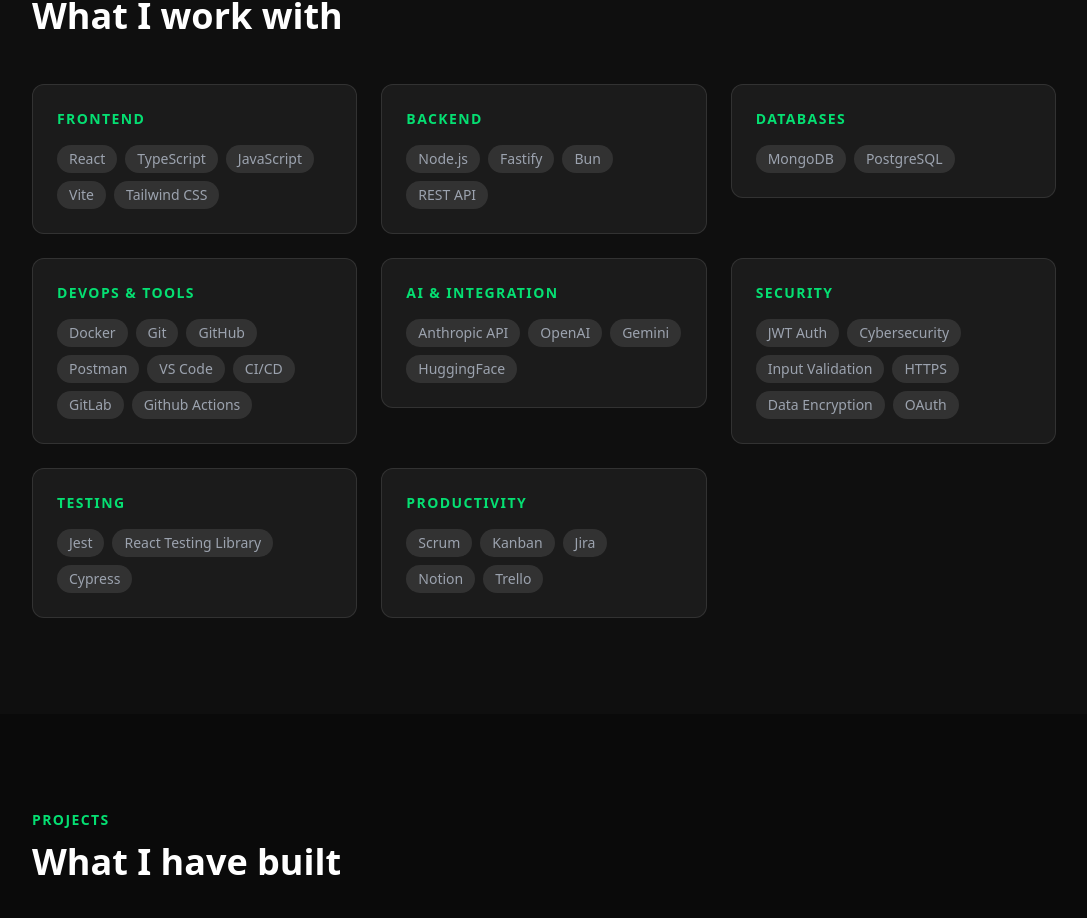
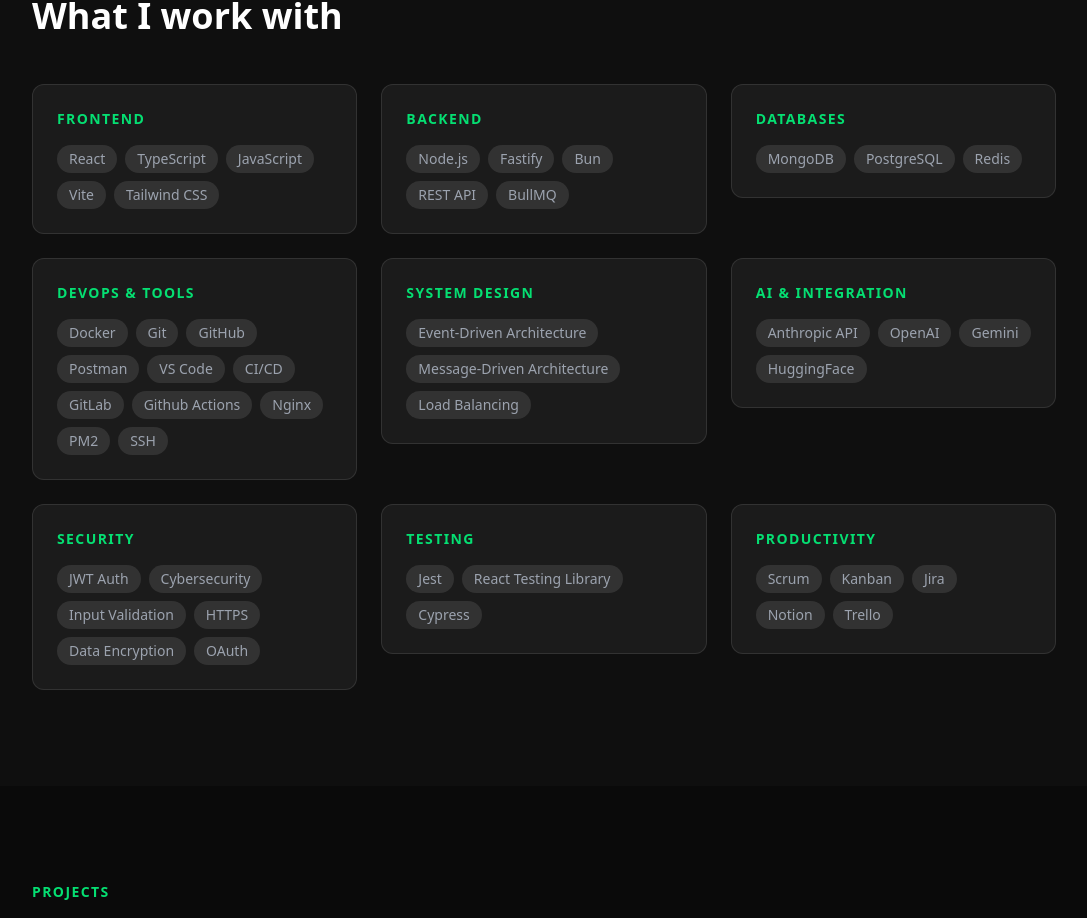
Before and after one commit to devinder-dev/portfolio, a Next.js app: page / in a window 1280 px wide. Shown: the part 1732-2650 px from the top of the page, without its empty margins (96-1183 px from the left). Built offline with nearby package versions, Linux system fonts and the light colour scheme.

Commit message:
feat: add Redis, BullMQ, Nginx, PM2, SSH and System Design category to skills

```diff
--- a/src/data/skills.ts
+++ b/src/data/skills.ts
@@ -5,15 +5,19 @@ export const skills = [
   },
   {
     category: "Backend",
-    items: ["Node.js", "Fastify", "Bun", "REST API"],
+    items: ["Node.js", "Fastify", "Bun", "REST API", "BullMQ"],
   },
   {
     category: "Databases",
-    items: ["MongoDB", "PostgreSQL"],
+    items: ["MongoDB", "PostgreSQL", "Redis"],
   },
   {
     category: "DevOps & Tools",
-    items: ["Docker", "Git", "GitHub", "Postman", "VS Code", "CI/CD", "GitLab", "Github Actions"],
+    items: ["Docker", "Git", "GitHub", "Postman", "VS Code", "CI/CD", "GitLab", "Github Actions", "Nginx", "PM2", "SSH"],
+  },
+  {
+    category: "System Design",
+    items: ["Event-Driven Architecture", "Message-Driven Architecture", "Load Balancing"],
   },
   {
     category: "AI & Integration",
```
